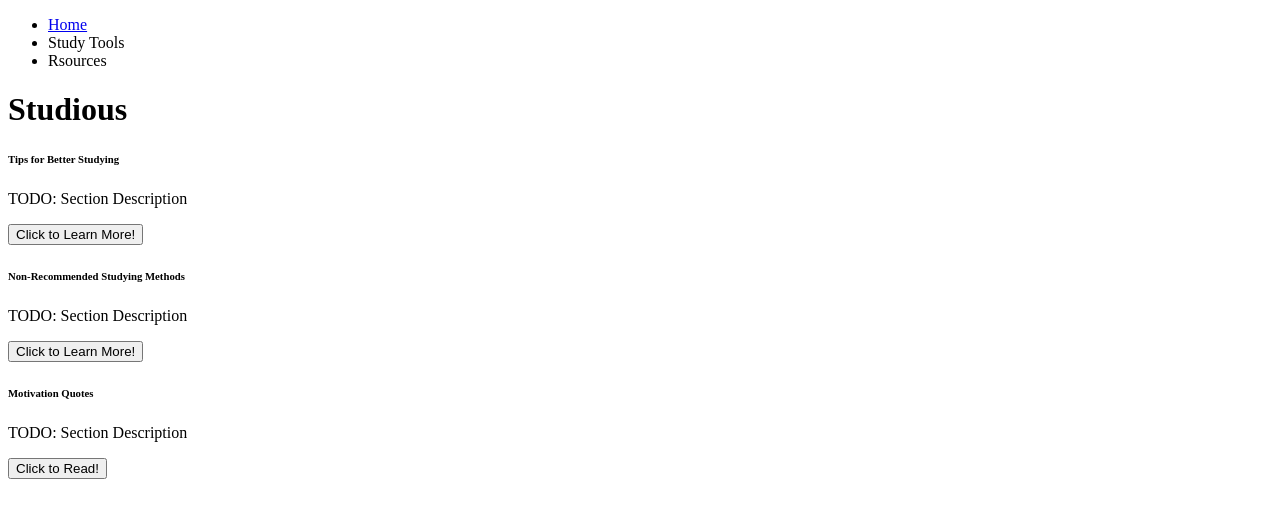
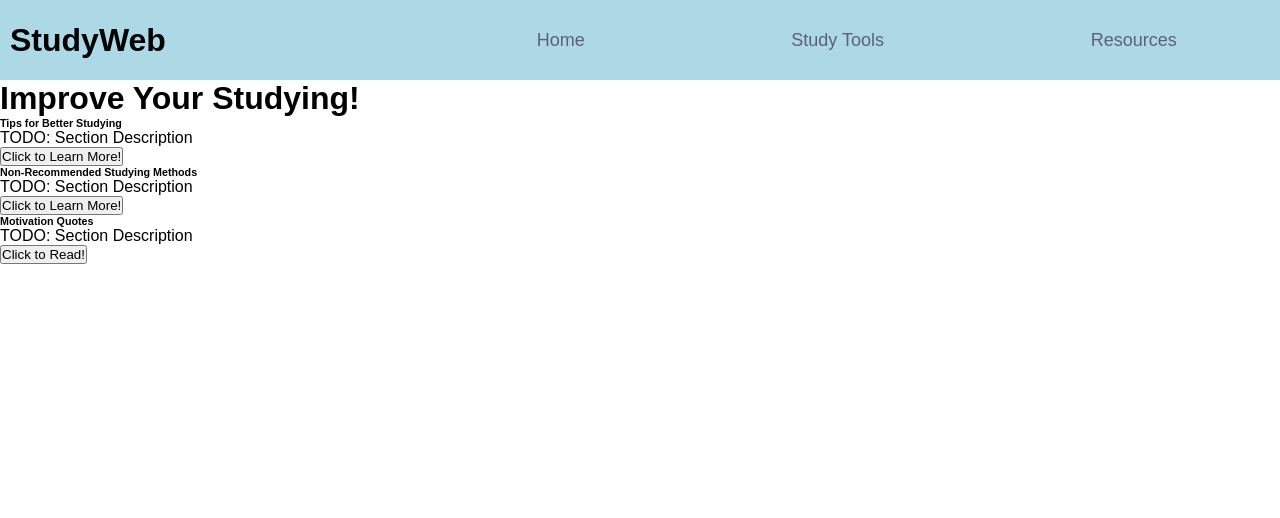
Before and after one commit to mwZ101/StudyWebsite2.0, a plain HTML site: page index.html in a window 1280 px wide. Drawn offline with Linux system fonts and the light colour scheme.

Commit message:
Nav bar improved

```diff
--- a/index.html
+++ b/index.html
@@ -8,17 +8,21 @@
 
 	<body>
 		<header>
-			<nav class="site-header">
-				<ul>
-					<li><a href="index.html"> Home </a></li>
-					<li>Study Tools</li>
-					<li>Rsources</li>
+            <div class="logo-container">
+                <h1>StudyWeb</h1>
+            </div>
+			<nav>
+				<ul class = "nav-links">
+                    <li><a class = "nav-link"href="index.html" > Home </a></li>
+                    <li><a class = "nav-link"href="study_tools.html">Study Tools</a></li>
+                    <li><a class = "nav-link"href="resources.html">Resources</a></li>
 				</ul>
-			</nav>
+            </nav>
+        </header>
 
-			<h1>Studious</h1>
+			<h1>Improve Your Studying!</h1>
 
-			<div>
+			<div class = "tips-box">
 				<h6>Tips for Better Studying</h6>
 				<section>
 					<p>TODO: Section Description</p>
@@ -28,7 +32,7 @@
 				</button>
 			</div>
 
-			<div>
+			<div class = "avoid-box">
 				<h6>Non-Recommended Studying Methods</h6>
 				<section>
 					<p>TODO: Section Description</p>
@@ -38,7 +42,7 @@
 				</button>
 			</div>
 
-			<div>
+			<div class = "motivation-box">
 				<h6>Motivation Quotes</h6>
 				<section>
 					<p>TODO: Section Description</p>
@@ -47,6 +51,6 @@
 					Click to Read!
 				</button>
 			</div>
-		</header>
+
 	</body>
 </html>
--- a/style.css
+++ b/style.css
@@ -0,0 +1,46 @@
+*{
+    margin: 0;
+    padding: 0;
+    box-sizing: border-box;
+}
+
+
+html{
+   /* font-size: 62.5%; */
+    font-family: 'Poppins', sans-serif;
+}
+
+
+
+header{
+    display: flex;
+    height: 10vh;
+    background: lightblue;
+    width: 100%;
+    margin: auto;
+    align-items:center;
+
+}
+
+.logo-container, .nav-links{
+    display: flex;
+}
+
+.logo-container{
+    padding-left: 10px;
+    flex: 1;
+}
+nav{
+    flex: 2;
+}
+
+.nav-links{
+    justify-content: space-around;
+    list-style: none;
+}
+
+.nav-link{
+    color: #5f5f79;
+    font-size: 18px;
+    text-decoration: none;
+}
```
Also changed, not shown: img/IKB.jpg (added), resources.html (added), study_tools.html (added).
